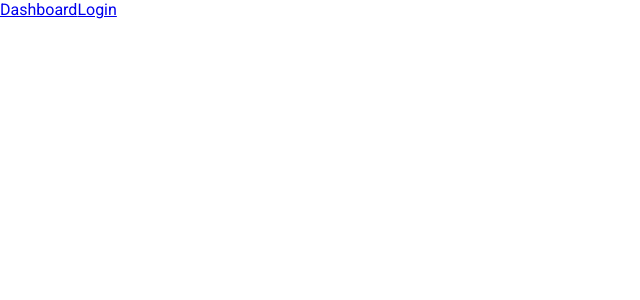
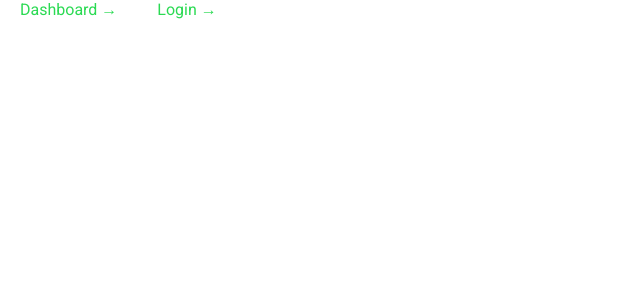
Before and after one commit to somtochiama/tinylabs, a Vue app: page / in a window 1280 px wide. Shown: the top 300 px of the page, without its empty margins (0-640 px from the left). Built offline with nearby package versions, Linux system fonts and the light colour scheme.

Commit message:
Styles links

```diff
--- a/src/views/Home.vue
+++ b/src/views/Home.vue
@@ -1,9 +1,20 @@
 <template>
   <div class="home">
-    <router-link to="/dashboard">Dashboard</router-link>
-    <router-link to="/login">Login</router-link>
+    <router-link to="/dashboard">Dashboard &rarr;</router-link>
+    <router-link to="/login">Login &rarr;</router-link>
   </div>
 </template>
+
+<style lang="scss">
+  .home {
+    a {
+      color: #2bda53;
+      text-decoration: none;
+      padding: 10px;
+      margin: 10px;
+    }
+  }
+</style>
 
 <script>
 // @ is an alias to /src
```
Also changed, not shown: src/App.vue (+0 -14 lines).
